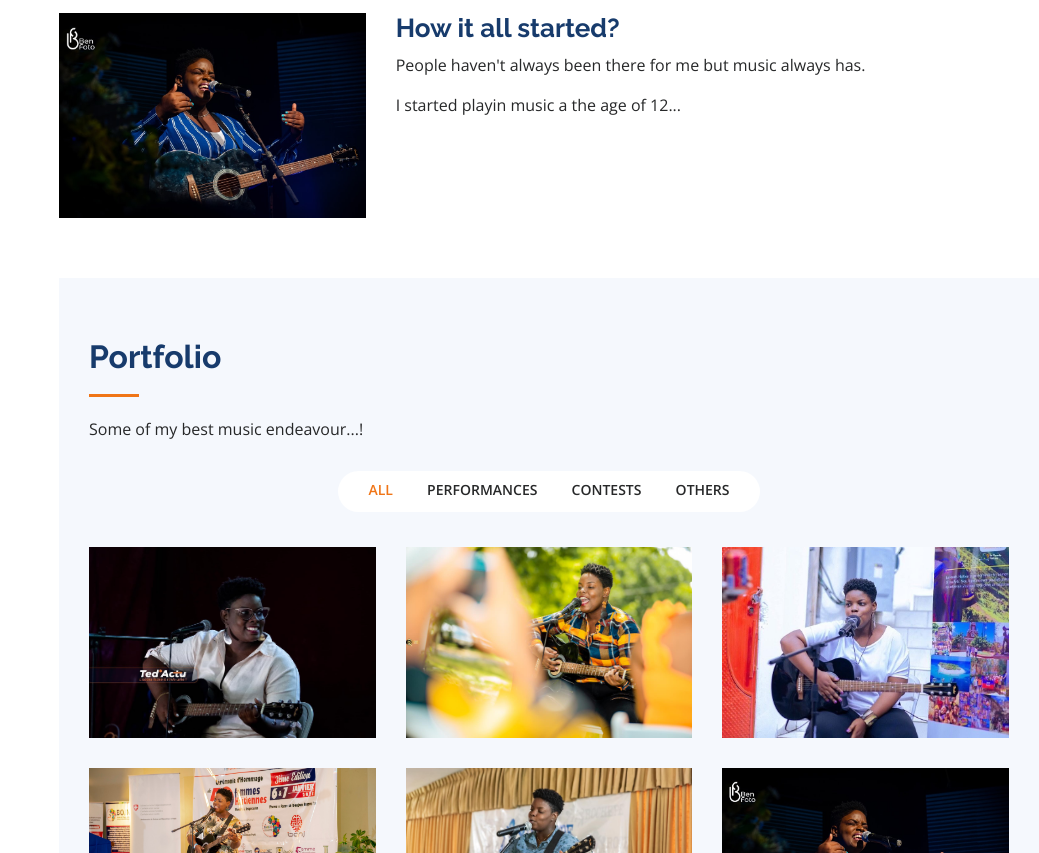
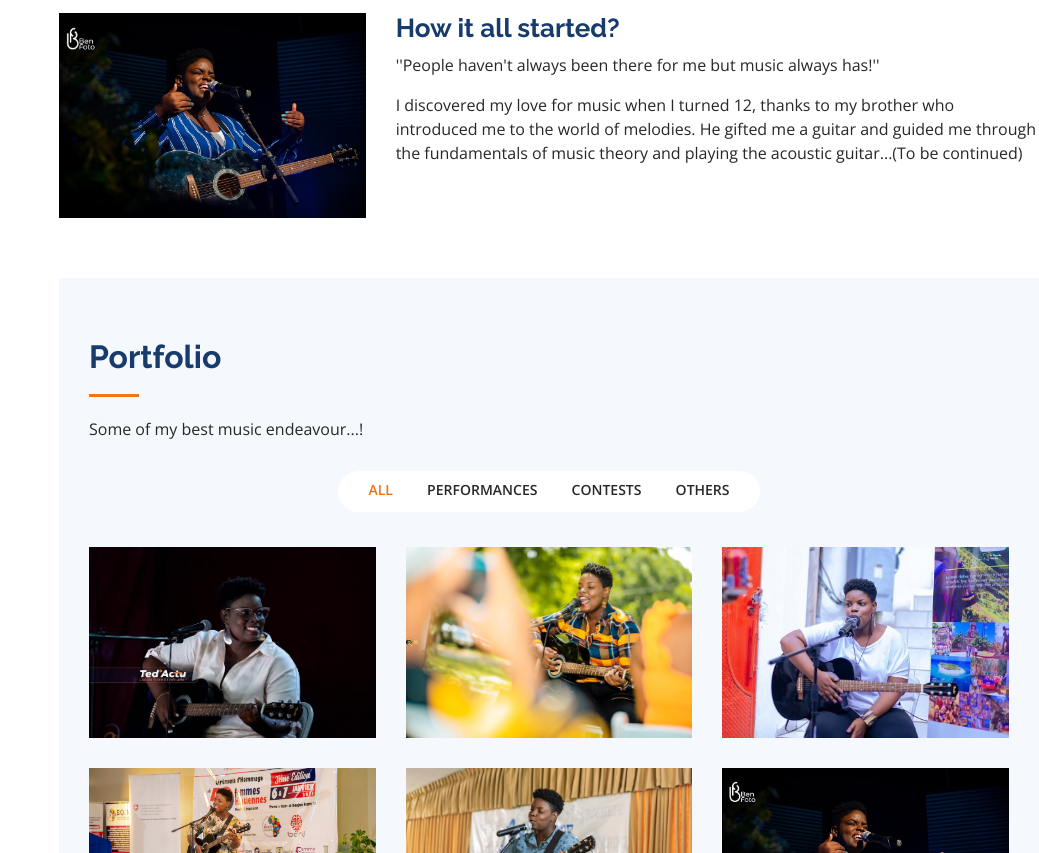
Before and after one commit to sylvainjeanelie/Vava, a plain HTML site: page about/index.html in a window 1280 px wide. Shown: the part 1307-2160 px from the top of the page, without its empty margins (241-1280 px from the left). Drawn offline with nearby package versions, Linux system fonts and the light colour scheme.

Commit message:
content update

```diff
--- a/about/index.html
+++ b/about/index.html
@@ -103,11 +103,11 @@
           <div class="col-lg-8 pt-4 pt-lg-0 content" data-aos="fade-left">
             <h3>How it all started?</h3>
             <p class="fst-italic">
-              People haven't always been there for me but music always has.
+              ''People haven't always been there for me but music always has!''
             </p>
 
             <p>
-              I started playin music a the age of 12...
+              I discovered my love for music when I turned 12, thanks to my brother who introduced me to the world of melodies. He gifted me a guitar and guided me through the fundamentals of music theory and playing the acoustic guitar...(To be continued)
             </p>
           </div>
         </div>
```
